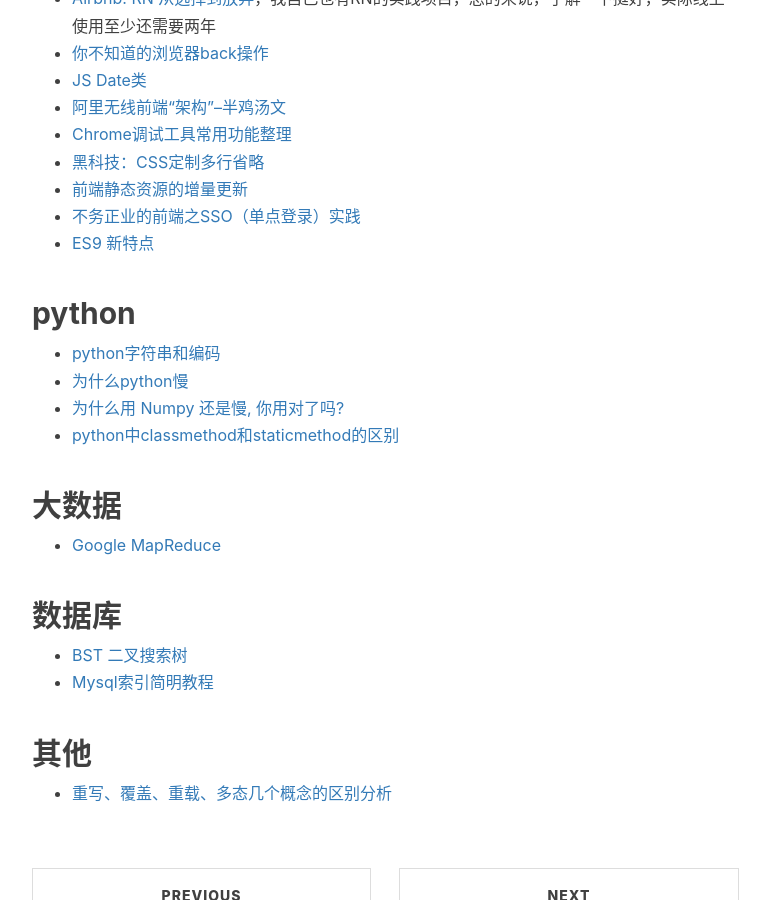
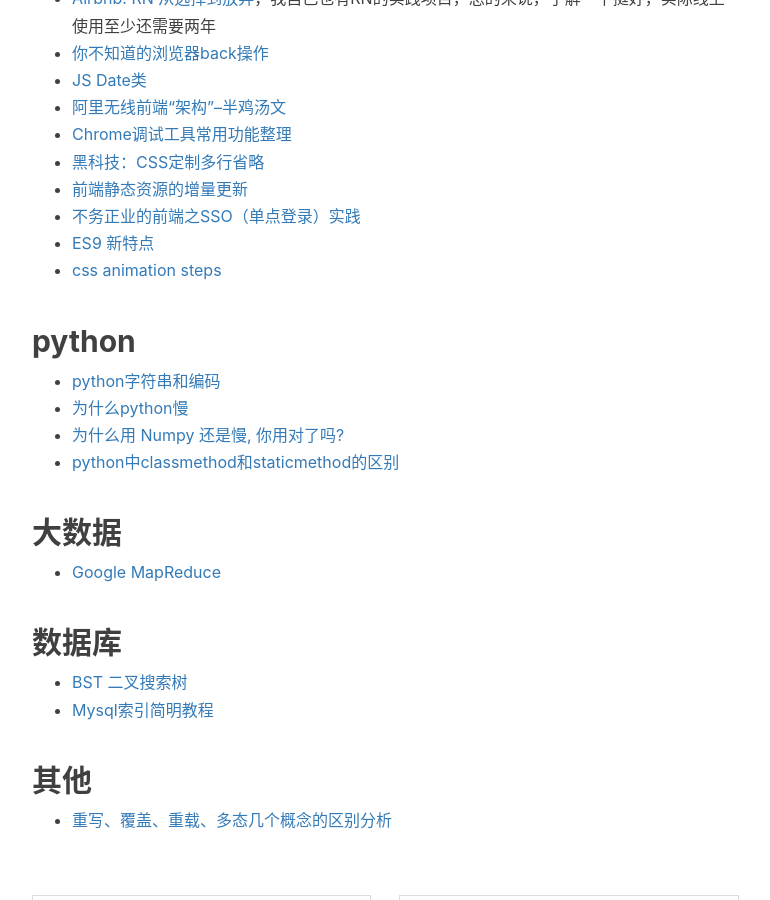
Before and after one commit to mickey0524/mickey0524.github.io, a Jekyll site: the page built from _posts/2017-10-20-superior-article.md, in a window 1280 px wide and 900 px high, scrolled down 1686 px. Shown: the whole window, without its empty margins (233-1003 px from the left). Built offline with Jekyll 4.4.1, drawn with Linux system fonts in a browser that asks for light colours; nearby versions of some CDN libraries; comment, search, counter and statistics services are not loaded.

Commit message:
feat(article): add animation steps

```diff
--- a/_posts/2017-10-20-superior-article.md
+++ b/_posts/2017-10-20-superior-article.md
@@ -58,6 +58,7 @@
 * [前端静态资源的增量更新](https://juejin.im/post/5b3efec1e51d4519610dbe30)
 * [不务正业的前端之SSO（单点登录）实践](https://juejin.im/post/5b51f39b5188251a9f24a264?utm_source=gold_browser_extension)
 * [ES9 新特点](https://juejin.im/post/5b685ed1e51d4533f52859e8?utm_source=gold_browser_extension)
+* [css animation steps](http://ghmagical.com/article/page/id/0gU2Wefas7hn)
 
 ## python
 
```
